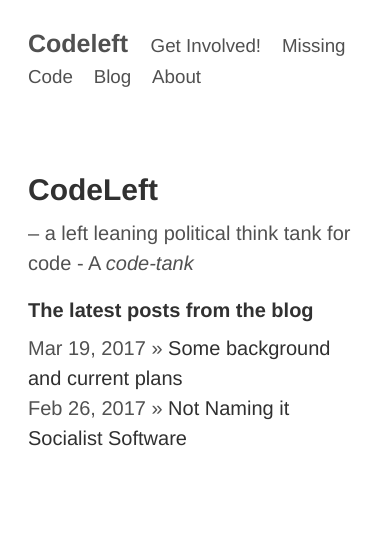
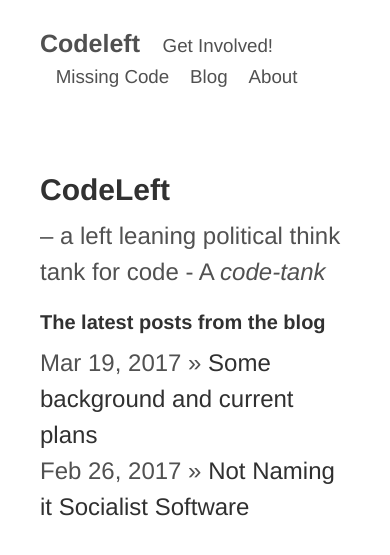
Before and after one commit to johhoi/codeleft, a Jekyll site: the page built from index.md, in a window 390 px wide. Shown: the top 555 px of the page. Built offline with Jekyll 4.4.1, drawn with Linux system fonts in a browser that asks for light colours.

Commit message:
Update style.scss

```diff
--- a/css/style.scss
+++ b/css/style.scss
@@ -233,3 +233,68 @@
 .post-date {
   color: $post-date-color;
 }
+
+
+/************************************************************************/
+/*    Media Queries
+/*
+/************************************************************************/
+
+
+
+
+@media screen and (max-width: 1000px) {
+  body {
+    font-size: 130%;
+    padding: 0 4em;
+  }
+  .post code {
+    font-size: 85%;
+  }
+
+  pre code {
+    line-height: 1.6em;
+  }
+}
+
+@media screen and (max-width: 800px) {
+  body {
+    font-size: 125%;
+    padding: 0 1.5em;
+  }
+
+  .post code {
+    font-size: 80%;
+  }
+
+  pre code {
+    font-size: 80%;
+  }
+}
+
+
+@media screen and (max-width: 500px) {
+  body {
+    font-size: 120%;
+    padding: 0 0.5em;
+  }
+
+  .footer {
+    text-align: center;
+    padding: 1em;
+  }
+
+  .contact {
+    width: 100%;
+  }
+
+  .post code {
+    font-size: 85%;
+  }
+}
+
+@media screen and (max-width: 320px) {
+  body {
+    padding: 0;
+  }
+}
```
